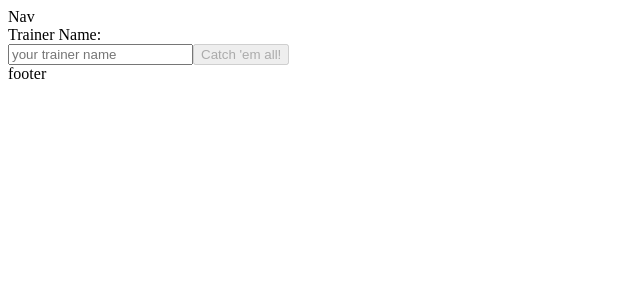
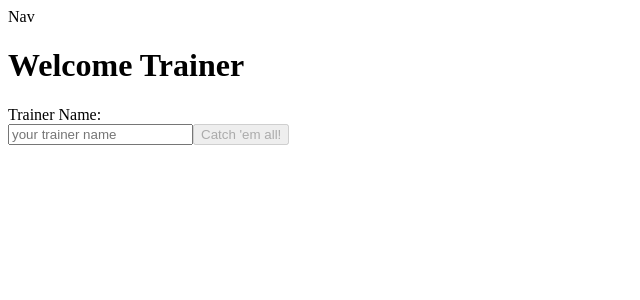
Before and after one commit to DamianRavn/Assignment4_PokemonTrainer_angular, an Angular app: page /home in a window 1280 px wide. Shown: the top 300 px of the page, without its empty margins (0-640 px from the left). Built offline with nearby package versions, Linux system fonts and the light colour scheme.

Commit message:
Fix: Small changes to html landing page

```diff
--- a/src/app/app.component.html
+++ b/src/app/app.component.html
@@ -1,5 +1,4 @@
-<nav>Nav</nav>
 <main>
+    <nav>Nav</nav>
     <router-outlet></router-outlet>
 </main>
-<footer>footer</footer>
--- a/src/app/landing-page/landing-page.component.html
+++ b/src/app/landing-page/landing-page.component.html
@@ -1 +1,2 @@
+<h1>Welcome Trainer</h1>
 <app-log-in></app-log-in>
--- a/src/app/landing-page/landing-page.component.ts
+++ b/src/app/landing-page/landing-page.component.ts
@@ -1,4 +1,3 @@
-import { style } from "@angular/animations";
 import { Component } from "@angular/core";
 
 @Component({
@@ -6,6 +5,6 @@ import { Component } from "@angular/core";
     templateUrl: './landing-page.component.html',
     styleUrls: ['./landing-page.component.css']
 })
-export class LandingPageComponent{
-
+export class LandingPageComponent
+{
 }
```
